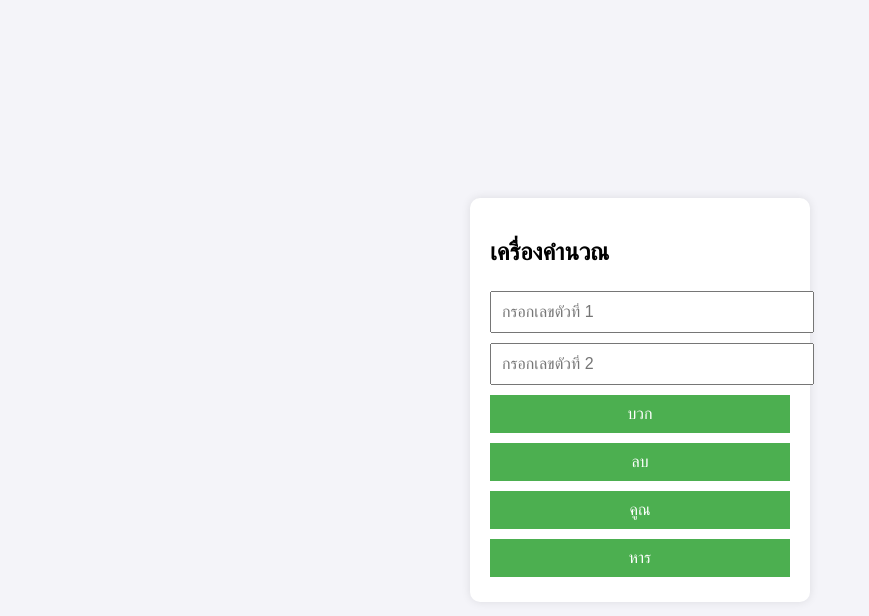
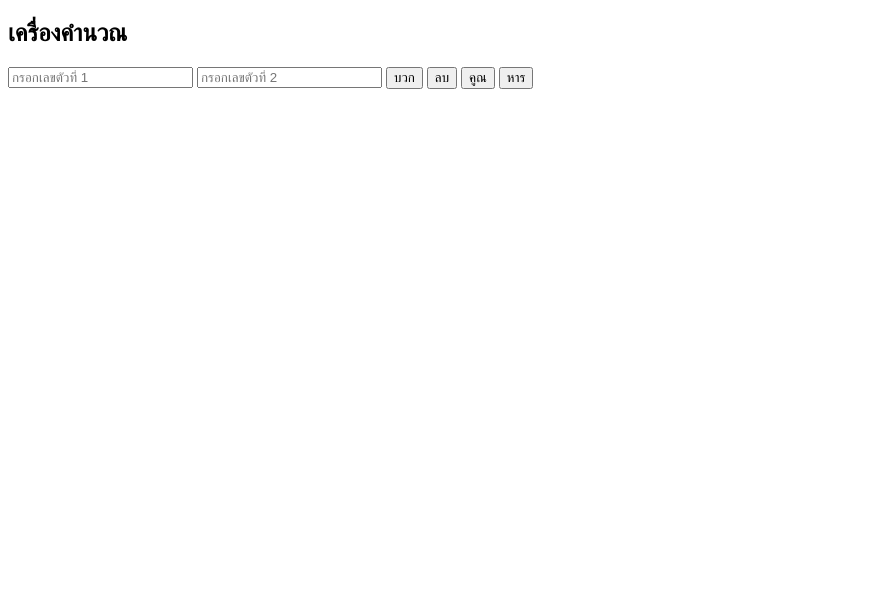
Before and after one commit to Parichatx/SE-Lab3-B6509293, a plain HTML site: page index.html in a window 1280 px wide. Shown: the whole page, without its empty margins (0-869 px from the left). Drawn offline with Linux system fonts and the light colour scheme.

Commit message:
UI คำนวณ - close #3

```diff
--- a/index.html
+++ b/index.html
@@ -4,44 +4,6 @@
     <meta charset="UTF-8">
     <meta name="viewport" content="width=device-width, initial-scale=1.0">
     <title>เครื่องคำนวณ</title>
-    <style>
-        body {
-            font-family: Arial, sans-serif;
-            display: flex;
-            justify-content: center;
-            align-items: center;
-            height: 100vh;
-            margin: 0;
-            background-color: #f4f4f9;
-        }
-        .calculator {
-            background-color: #ffffff;
-            padding: 20px;
-            border-radius: 10px;
-            box-shadow: 0 0 10px rgba(0, 0, 0, 0.1);
-            width: 300px;
-        }
-        .calculator input, .calculator button {
-            width: 100%;
-            padding: 10px;
-            margin: 5px 0;
-            font-size: 16px;
-        }
-        .calculator button {
-            background-color: #4CAF50;
-            color: white;
-            border: none;
-            cursor: pointer;
-        }
-        .calculator button:hover {
-            background-color: #45a049;
-        }
-        .result {
-            font-size: 20px;
-            font-weight: bold;
-            text-align: center;
-        }
-    </style>
 </head>
 <body>
 
```
